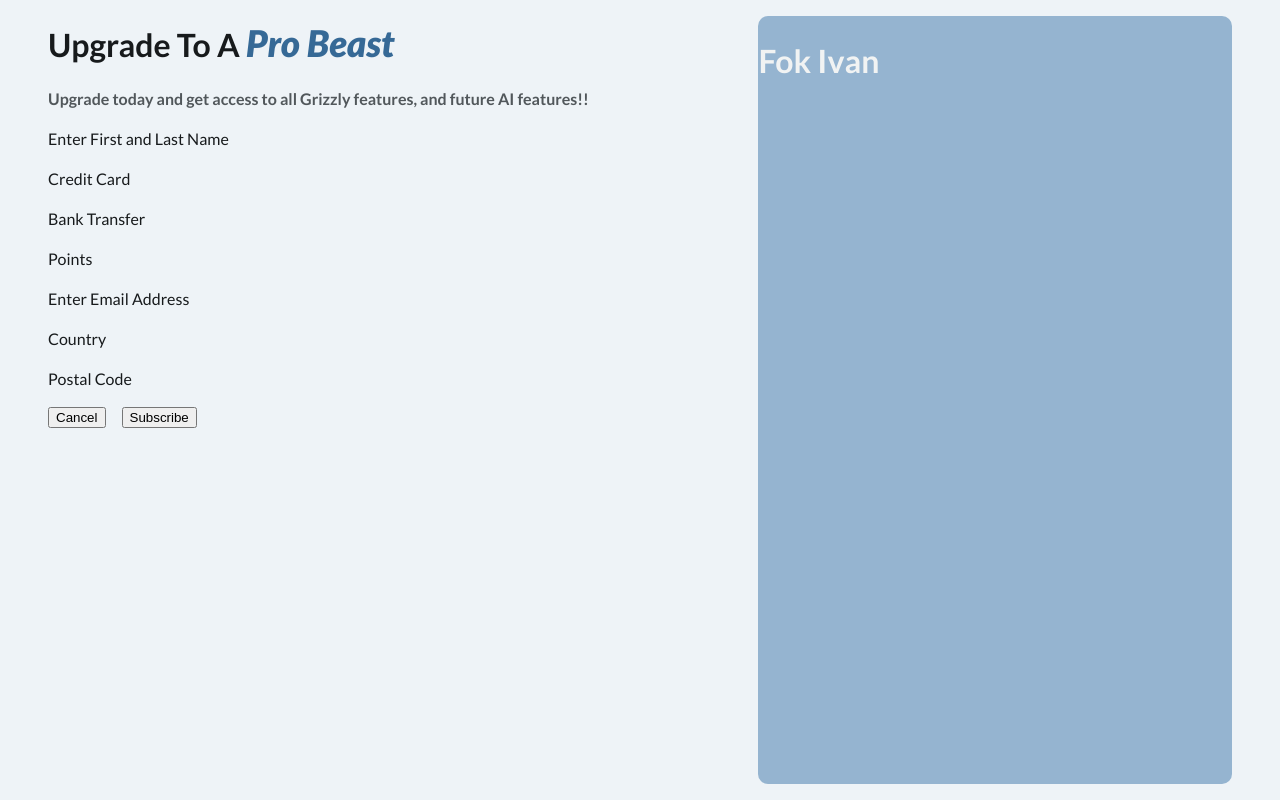
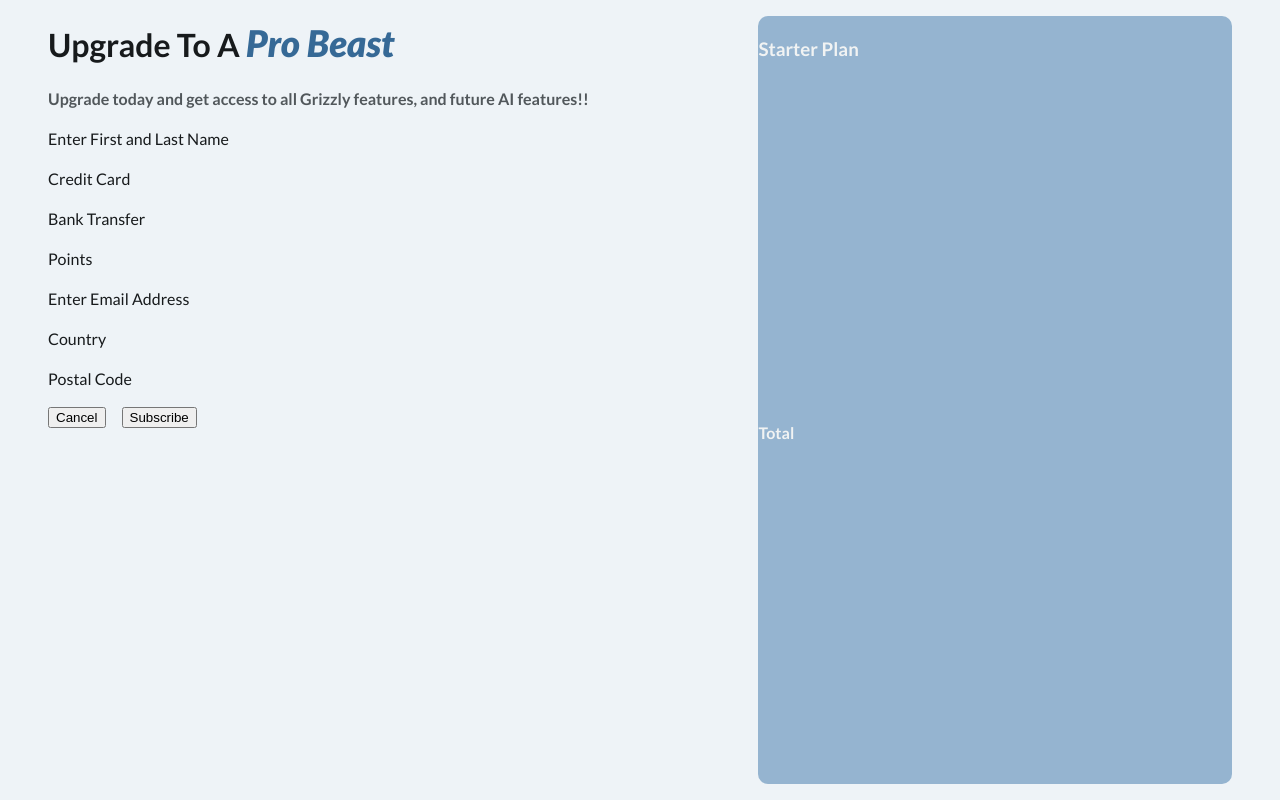
Before and after one commit to IkarosKurtz/Grizzly-Subscription, a React (Vite) app: page / in a window 1280 px wide. Built offline with nearby package versions, Linux system fonts and the light colour scheme.

Commit message:
feat: :sparkles: Agregando Prototipo de Componentes de Opción de Suscripción

```diff
--- a/src/App.css
+++ b/src/App.css
@@ -9,11 +9,3 @@
   width: 100%;
   height: 100%;
 }
-
-.select-plan {
-  display: flex;
-  width: 40%;
-  background-color: var(--primary-300);
-  color: var(--text-50);
-  border-radius: 10px;
-}
--- a/src/App.tsx
+++ b/src/App.tsx
@@ -1,14 +1,13 @@
 import './App.css'
 import { SubscriptionForm } from './components/SubscriptionForm/SubscriptionForm'
+import { PaymentOptions } from './components/PaymentOption/PaymentOptions'
 
 function App() {
   return (
     <>
       <div className='main-container'>
         <SubscriptionForm />
-        <div className='select-plan'>
-          <h1>Fok Ivan</h1>
-        </div>
+        <PaymentOptions />
       </div>
     </>
   )
--- /dev/null
+++ b/src/components/PaymentOption/PaymentOptions.css
@@ -0,0 +1,7 @@
+.select-plan {
+    display: grid;
+    width: 40%;
+    background-color: var(--primary-300);
+    color: var(--text-50);
+    border-radius: 10px;
+  }
--- /dev/null
+++ b/src/components/PaymentOption/PaymentOptions.tsx
@@ -0,0 +1,10 @@
+import "./PaymentOptions.css"
+
+export function PaymentOptions(){
+    return(
+        <div className="select-plan">
+            <h3>Starter Plan</h3>
+            <h4>Total</h4>
+        </div>
+    )
+}
```
Also changed, not shown: src/components/OptionPay/OptionPay.tsx (added, +9 -0 lines), src/components/OptionPay/OptionPay.css (added).
